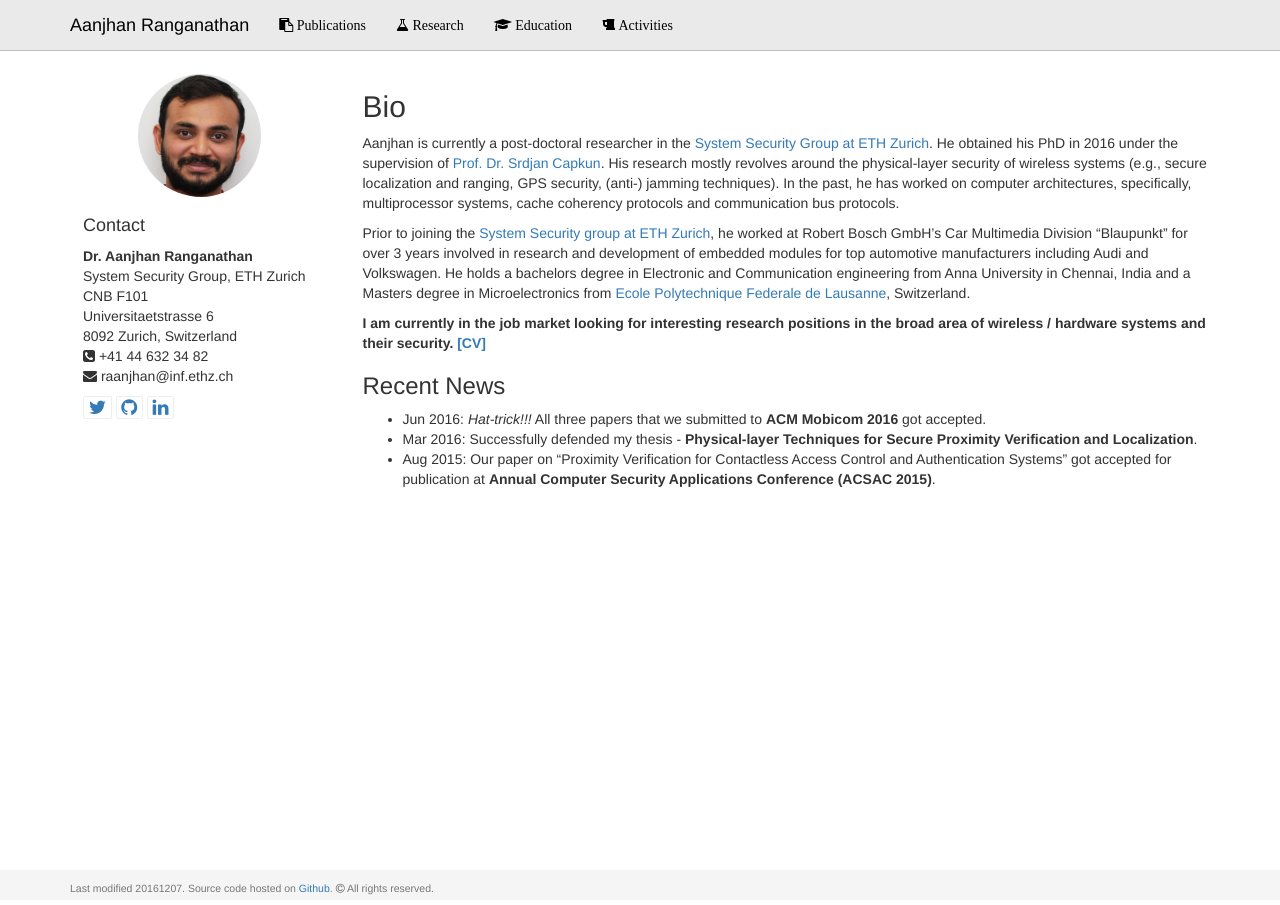
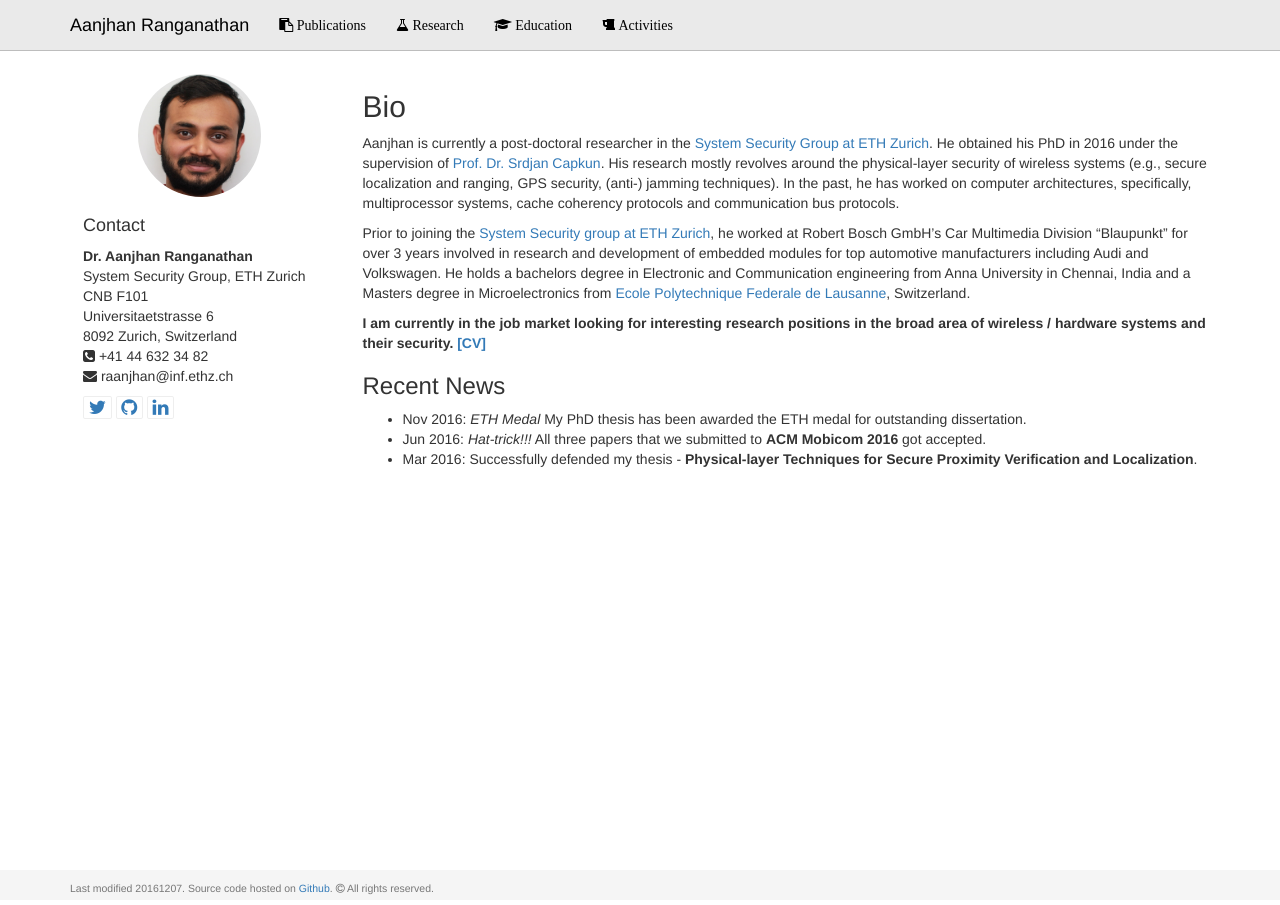
Before and after one commit to aanjhan/mywebsite, a Jekyll site: the page built from index.md, in a window 1280 px wide. Built offline with Jekyll 4.4.1, drawn with Linux system fonts in a browser that asks for light colours; Markdown is read by kramdown in place of the engine named in the settings.

Commit message:
updated news for the medal

```diff
--- a/index.md
+++ b/index.md
@@ -11,9 +11,9 @@ Prior to joining the [System Security group at ETH Zurich], he worked at Robert
 **I am currently in the job market looking for interesting research positions in the broad area of wireless / hardware systems and their security. <a href="assets/cv_aanjhan.pdf">[CV]</a>**
 
 ### Recent News
+* Nov 2016: *ETH Medal* My PhD thesis has been awarded the ETH medal for outstanding dissertation.
 * Jun 2016: *Hat-trick!!!* All three papers that we submitted to **ACM Mobicom 2016** got accepted.
 * Mar 2016: Successfully defended my thesis - **Physical-layer Techniques for Secure Proximity Verification and Localization**.
-* Aug 2015: Our paper on "Proximity Verification for Contactless Access Control and Authentication Systems" got accepted for publication at **Annual Computer Security Applications Conference (ACSAC 2015)**.
 
 [System Security group at ETH Zurich]:http://www.syssec.ethz.ch
 [Ecole Polytechnique Federale de Lausanne]:http://epfl.ch
```
Also changed, not shown: 5 other files.
